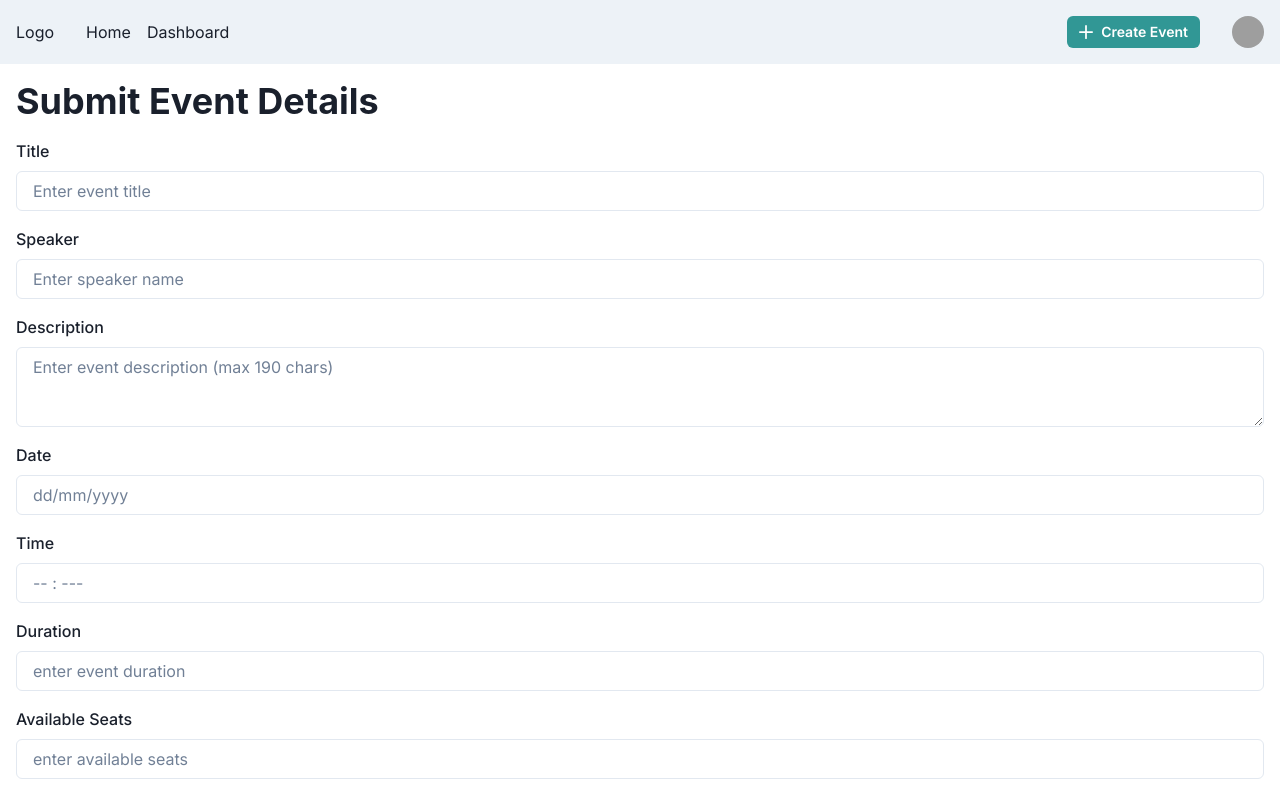
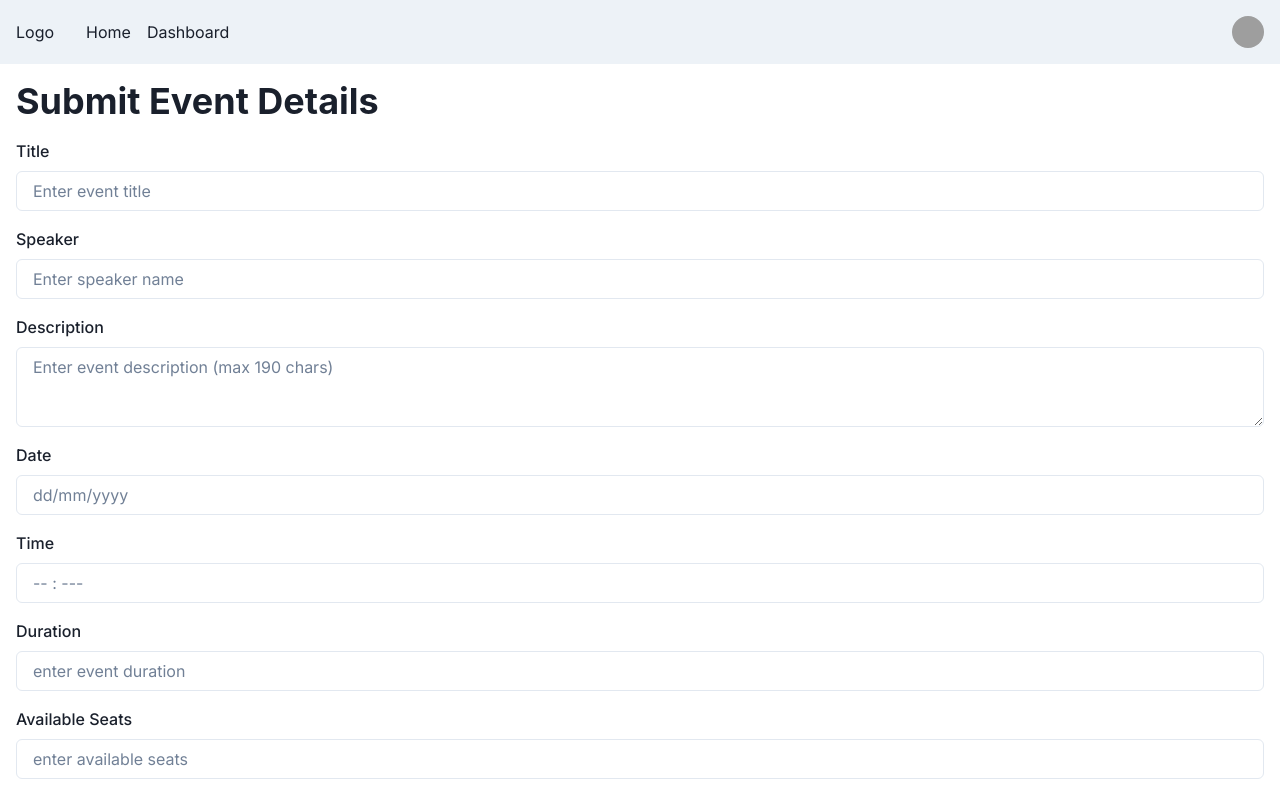
Before and after one commit to AchmadAth/minproj-purwadhika, a Next.js app in the folder apps/web/: page /createEvent in a window 1280 px wide. Shown: the top 798 px of the page. Built offline with nearby package versions, Linux system fonts and the light colour scheme; grey boxes are pictures that could not be loaded.

Commit message:
fix: navbar

```diff
--- a/apps/web/src/app/components/Navbar.js
+++ b/apps/web/src/app/components/Navbar.js
@@ -100,15 +100,6 @@ export default function NavBar() {
             </HStack>
           </HStack>
           <Flex alignItems={'center'}>
-            <Button
-              variant={'solid'}
-              colorScheme={'teal'}
-              size={'sm'}
-              mr={4}
-              leftIcon={<AddIcon />}
-            >
-              <Link href="/createEvent">Create Event</Link>
-            </Button>
             <Text mr={4}>
               {userData && (
                 <Box>
```
